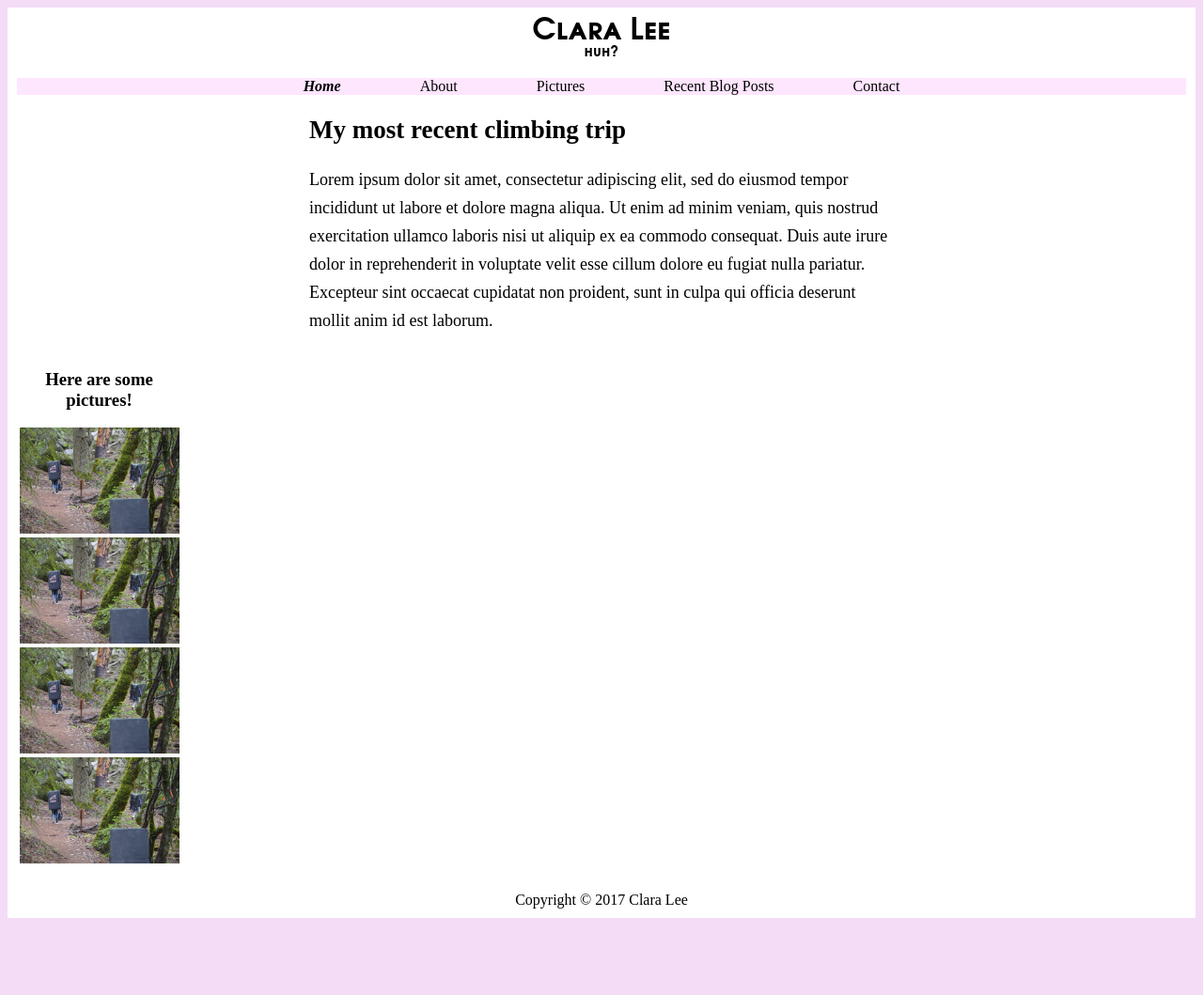
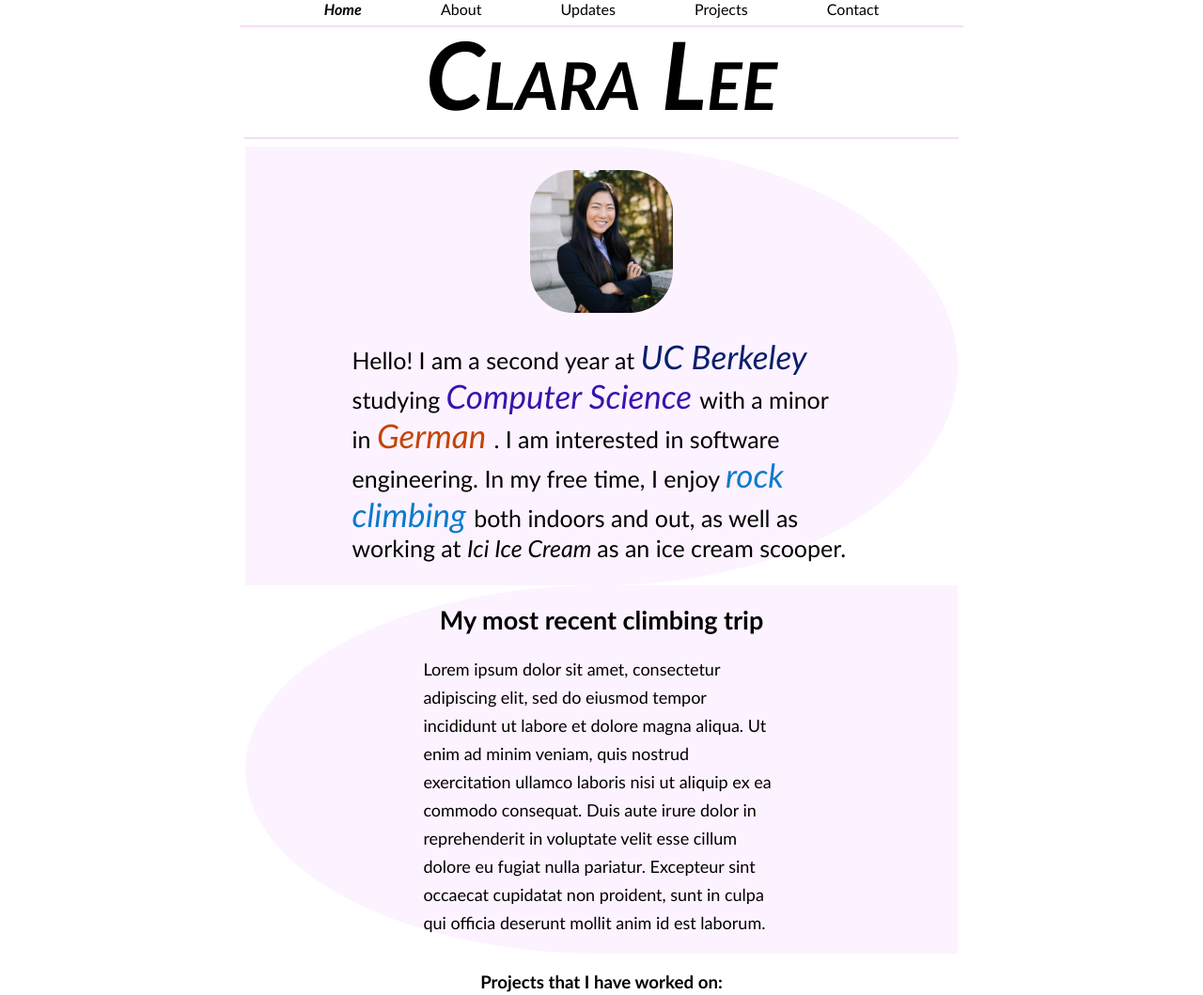
Before and after one commit to wclaralee/wclaralee, a plain HTML site: page mainweb.html in a window 1280 px wide. Shown: the top 1059 px of the page at 94% size. Before the commit the page ends 985 px from the top, so only its background shows below. Drawn offline with Linux system fonts and the light colour scheme.

Commit message:
big changes

```diff
--- a/mainweb.html
+++ b/mainweb.html
@@ -6,54 +6,67 @@
 	</head>
 
 	<body>
-		<div id="container">
-			<div id="header">
-				<h1> Clara Lee </h1>
-				<h4> huh? </h4>
+
+			<div id="nav-tabs" class="nav-bar">
+					<a class = "selected" href = "" >Home</a>
+					<a href ="#about">About</a>
+					<a href="#updates">Updates</a>
+					<a href="#proj">Projects</a>
+					<a href="#contact">Contact</a>
+				<HR WIDTH=60% color = #f4dcf7>
 			</div>
 
 
 
+
+			<div id="header">
+				<h1> Clara Lee </h1>
+
+			</div>
+
+
+			<HR width=60% color = #f4dcf7>
+
+
 			<div id="content">
 
+				<section id="about">
+					<img src="img/headshot.jpg" id="headshot" width="170px" alt="headshot"/>
+					<div id = "ab-txt">
+						Hello! I am a second year at <em id="school"> UC Berkeley </em> studying <em id="major"> Computer Science </em> with a minor in <em id="german"> German </em>. I am interested in software engineering. In my free time, I enjoy <em id="rock-climb"> rock climbing </em> both indoors and out, as well as working at <i>Ici Ice Cream </i>as an ice cream scooper.
+					</div>
 
-				<section id="nav">
-				<div id="nav-tabs" class="nav-bar">
-						<a class = "selected" href = "" >Home</a>
-						<a href ="#about">About</a>
-						<a href="#pictures">Pictures</a>
-						<a href="#recent">Recent Blog Posts</a>
-						<a href="#contact">Contact</a>
+				</section>
 
-				</div>
+				<section id="updates">
+					<div id="post-txt">
+					<h2 id="head">My most recent climbing trip</h2>
+					<p> Lorem ipsum dolor sit amet, consectetur adipiscing elit, sed do eiusmod tempor incididunt ut labore et dolore magna aliqua. Ut enim ad minim veniam, quis nostrud exercitation ullamco laboris nisi ut aliquip ex ea commodo consequat. Duis aute irure dolor in reprehenderit in voluptate velit esse cillum dolore eu fugiat nulla pariatur. Excepteur sint occaecat cupidatat non proident, sunt in culpa qui officia deserunt mollit anim id est laborum. </p>
+					</div>
 				</section>
 
 
-				<div id="recent-post">
-					<div id="post-txt">
-					<h2>My most recent climbing trip</h2>
-					<p> Lorem ipsum dolor sit amet, consectetur adipiscing elit, sed do eiusmod tempor incididunt ut labore et dolore magna aliqua. Ut enim ad minim veniam, quis nostrud exercitation ullamco laboris nisi ut aliquip ex ea commodo consequat. Duis aute irure dolor in reprehenderit in voluptate velit esse cillum dolore eu fugiat nulla pariatur. Excepteur sint occaecat cupidatat non proident, sunt in culpa qui officia deserunt mollit anim id est laborum. </p>
-					</div>
-				</div>
+
+				<section id="proj">
+					<h3> Projects that I have worked on:</h3>
 
 
 
-				<div id="pics">
-					<h3> Here are some pictures!</h3>
-					<ul>
-						<li><img src="climbing.jpg" width="170px" alt="friends climbing"/></li>
-						<li><img src="climbing.jpg" width="170px" alt="friends climbing"/></li>
-						<li><img src="climbing.jpg" width="170px" alt="friends climbing"/></li>
-						<li><img src="climbing.jpg" width="170px" alt="friends climbing"/></li>
-					</ul>
-				</div>
+				</section>
+
 			</div>
+			<div id="contact-info">
+				<section id="contact">
+
+				</section>
+			</div>
+
 
 			<div id="footer">
 				Copyright &copy; 2017 Clara Lee
 			</div>
 
-		</div>
+
 	</body>
 
 </html>
--- a/styles.css
+++ b/styles.css
@@ -1,7 +1,7 @@
 body {
 	text-align: center;
-	background-color: #f4dcf7;
-	font-family: Avantgarde;
+	background-color: white;
+	font-family: Optima;
 }
 
 a {
@@ -33,28 +33,106 @@ a {
 
 .nav-bar {
 	text-align: center;
+	position: fixed;
+	background-color: white;
+	left: 0;
+    top: 0;
+    width: 100%;
 }
-#nav .selected {
+#nav-tabs .selected {
 	font-style: oblique;
 	font-weight: bold;
 
 }
 
 #nav-tabs a:hover {
-    background-color: #f4dcf7;
-    color: white;
+    background-color: white;
+    color: #0363b7;
     transition: 0.5s;
 }
-#nav {
-	background-color: #ffe6ff;
+
+
+/* /\/\/\/\/\/\/\/\/\/\/\/\/\/\/\/\/\/\/\/\/\ */
+
+
+
+/* /\/\/\/\/\/\ HEADER /\/\/\/\/\/\/\ */
+#header h1 {
+	margin: 0;
+	font-size: 100px;
+	font-variant: small-caps;
+	font-style: italic;
+}
+
+#header {
+	font-family: Optima;
+
+	/*background-color: white;*/
+	color: black;
+	padding-top: 10px;
+	padding-bottom: 0px;
 	text-align: center;
-
 }
 /* /\/\/\/\/\/\/\/\/\/\/\/\/\/\/\/\/\/\/\/\/\ */
 
 
+/* /\/\/\/\/\/\/ ABOUT /\/\/\/\/\/\/\/\//\/\/\/\*/
+#about{
+	background-color: #fdf2ff;
+	width: 60%;
+	display: inline-block;
+	border-bottom-right-radius: 50%;
+	border-top-right-radius: 50%;
+}
+#headshot {
+	width: 20%;
+	display: inline-block;
+	border-radius: 30%;
+	vertical-align: middle;
+	margin: 25px 50px;
+	word-wrap: normal;
+}
+
+#ab-txt {
+	font-size: 25px;
+	display: inline-block;
+	vertical-align: right;
+	width: 70%;
+	font-family: Optima;
+	text-align: left;
+	padding-top: 0px;
+	padding-bottom: 25px;
+}
+
+#ab-txt em{
+	font-size: 35px;
+}
+
+#school {
+	color:#071f6d;
+}
+
+#major{
+	color: #3913ad;
+}
+#german {
+	color: #c44403;
+}
+#rock-climb{
+	color: #0a7bcc;
+}
+/* /\/\/\/\/\/\/\/\/\/\/\/\/\/\/\/\/\/\/\/\/\/\/\*/
+
 
 /* Most Recent Posts */
+#updates {
+	background-color: #fdf2ff;
+	width: 60%;
+	display: inline-block;
+	border-bottom-left-radius: 50%;
+	border-top-left-radius: 50%;
+
+}
 #post-txt {
 	font-size: 18px;
 	line-height: 30px;
@@ -63,54 +141,17 @@ a {
 	text-align: left;
 	width: 50%;
 }
+#post-txt h2 {
+	text-align: center;
+}
 /* /\/\/\/\/\/\/\/\/\/\/\/\/\/\/\/\/\/\/\*/
 
-/* /\/\/\/\/\/\ HEADER /\/\/\/\/\/\/\ */
-#header h1, h4 {
-	margin: 0;
-}
 
 
-/* /\/\/\/\/\/\/\/\/\/\/\/\/\/\/\/\/\/\/\/\ */
-
-#container{
-	background-color: white;
-	margin-right: auto;
-	margin-left: auto;
-	text-align: center;
-	margin: auto;
-}
-#header {
-	font-family: Avantgarde, TeX Gyre Adventor, URW Gothic L, sans-serif;
-	font-variant: small-caps;
-	background-color: white;
-	color: black;
-	padding: 10px;
-	text-align: center;
-}
-#content {
-	padding: 10px;
-}
 
 
-#pics{
-	width: 175px;
-	float: left;
-	list-style-type:
-}
-#pics ul {
-	list-style-type: none;
-	padding: 0;
-}
-#main{
-	width: 600px;
-	padding: 10px;
-	float: left;
-	clear: both;
-}
-#main h1{
-	text-align: center;
-}
+
+/* /\/\/\/\/\ FOOTER /\/\/\/\/\/\*/
 
 #footer {
 	padding: 10px;
@@ -123,3 +164,5 @@ a {
 #footer h5 {
 	text-align: right;
 }
+
+/* /\/\/\/\/\/\/\/\/\/\/\/\/\/\/\/\*/
```
Also changed, not shown: img/headshot.jpg (added), 1 other file.
